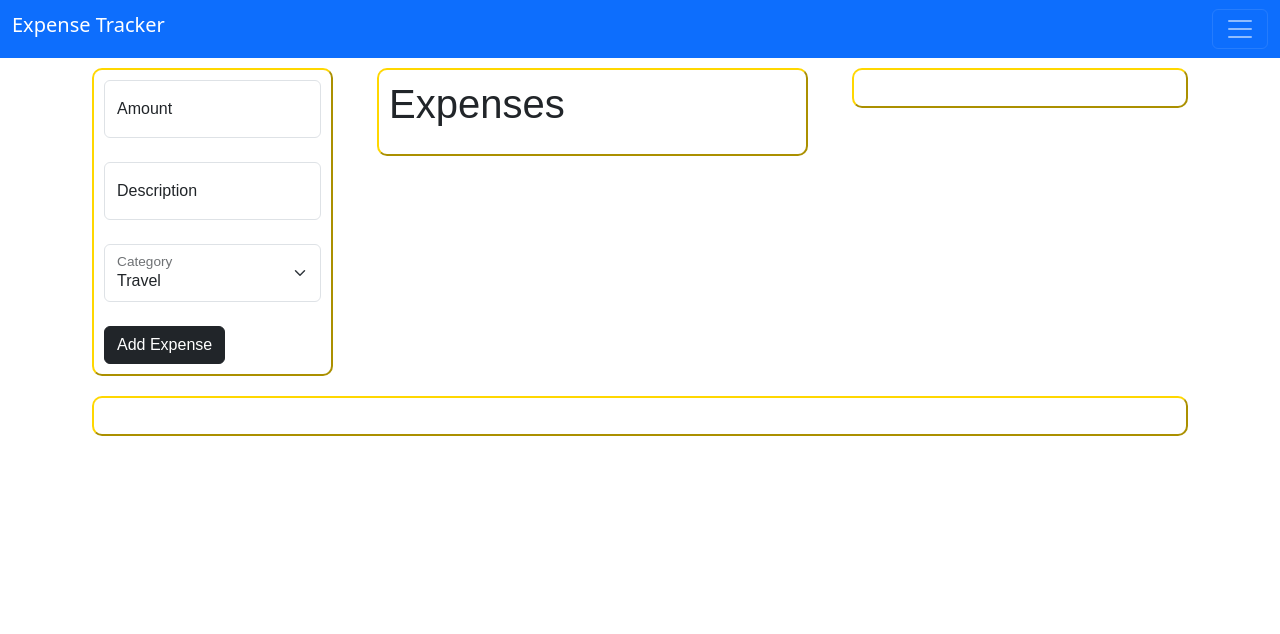
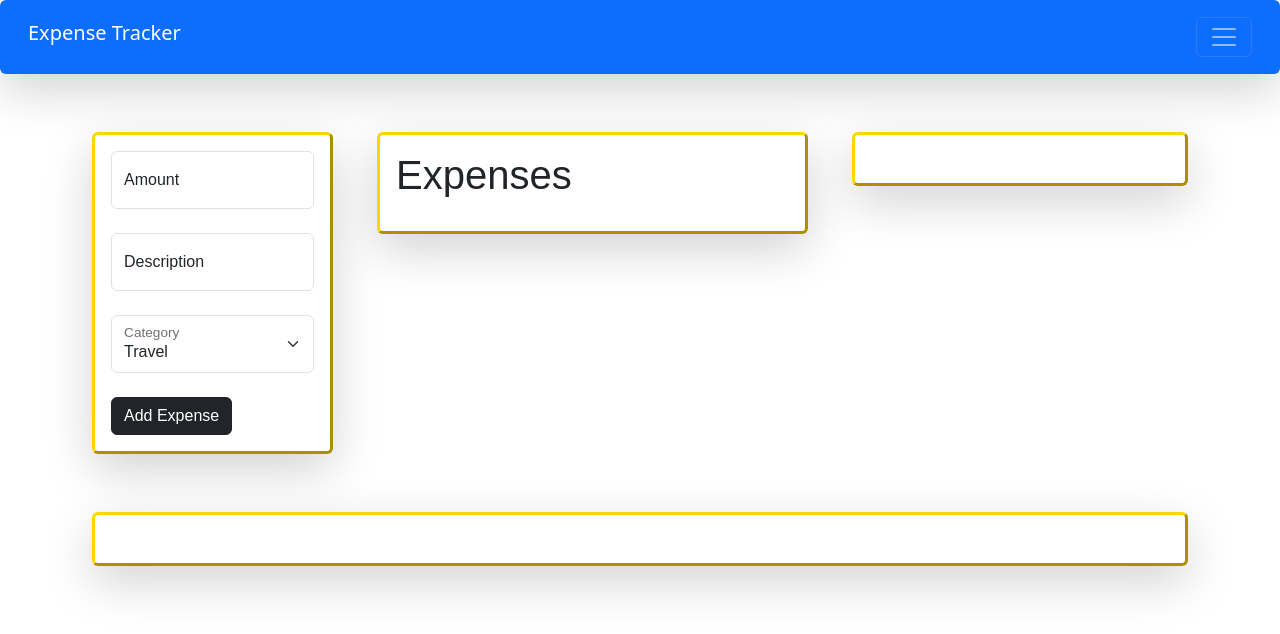
Before and after one commit to vikash285/ETMongoose, a website: page public/ExpenseTracker/index.html in a window 1280 px wide. Drawn offline with nearby package versions, Linux system fonts and the light colour scheme.

Commit message:
new css changes

```diff
--- a/public/ExpenseTracker/index.html
+++ b/public/ExpenseTracker/index.html
@@ -20,7 +20,7 @@
     <link rel="stylesheet" href="./style.css" />
   </head>
   <body>
-    <nav class="navbar navbar-dark bg-primary">
+    <nav class="navbar navbar-dark bg-primary shadow-lg p-3 mb-5 rounded">
       <div class="container-fluid">
         <h3 class="navbar-brand">Expense Tracker</h3>
         <button
@@ -70,7 +70,7 @@
     <div class="container">
       <div class="row">
         <div class="col col-3">
-          <div class="box">
+          <div class="box shadow-lg p-3 mb-5 bg-white rounded">
             <form nonvalidate onsubmit="addExpense(event)">
               <div class="form-floating">
                 <input
@@ -118,14 +118,14 @@
         </div>
 
         <div class="col col-5">
-          <div class="box">
+          <div class="box shadow-lg p-3 mb-5 bg-white rounded">
             <h1>Expenses</h1>
             <ul id="list"></ul>
           </div>
           <div class="container" id="container"></div>
         </div>
         <div class="col">
-          <div class="box">
+          <div class="box shadow-lg p-3 mb-5 bg-white rounded">
             <div id="msg"></div>
             <ul id="leaderboard"></ul>
           </div>
@@ -133,7 +133,7 @@
       </div>
       <div class="row">
         <div class="col">
-          <div class="box">
+          <div class="box shadow-lg p-3 mb-5 bg-white rounded">
             <ul id="url"></ul>
           </div>
         </div>
--- a/public/ExpenseTracker/style.css
+++ b/public/ExpenseTracker/style.css
@@ -1,8 +1,9 @@
 .box {
   background-color: white;
-  border: 2px outset gold;
-  border-radius: 10px;
+  border: 3px outset gold;
+  border-radius: 5px;
   padding: 10px;
   margin: 10px;
   font-family: Arial, Helvetica, sans-serif;
+  overflow: auto;
 }
--- a/public/style.css
+++ b/public/style.css
@@ -1,7 +1,8 @@
 .box {
   background-color: white;
   border: 3px outset gold;
-  border-radius: 10px;
+  border-radius: 5px;
   padding: 20px;
   margin: 50px;
+  box-shadow: 10px;
 }
```
Also changed, not shown: public/ForgotPassword/index.html (+2 -2 lines), public/Login/login.html (+4 -2 lines), public/Signup/signUp.html (+4 -2 lines).
